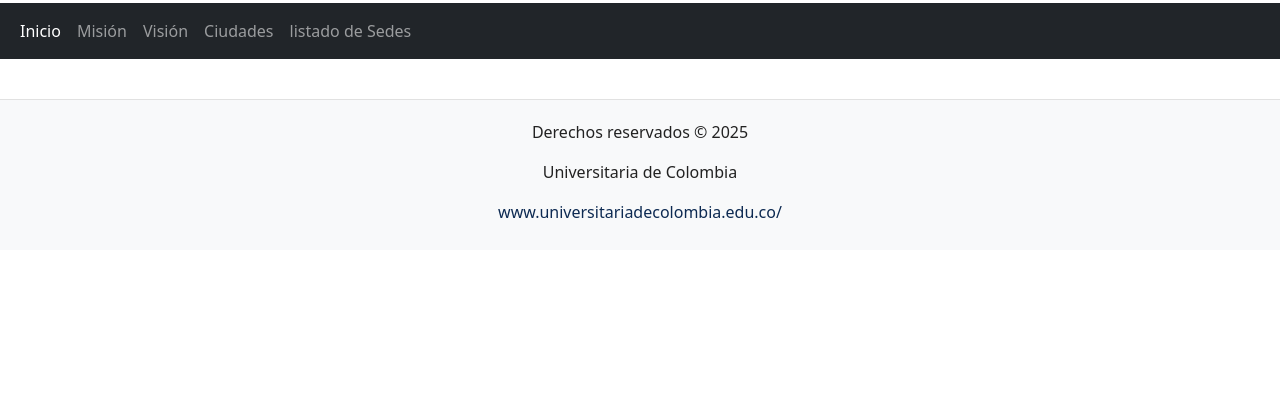
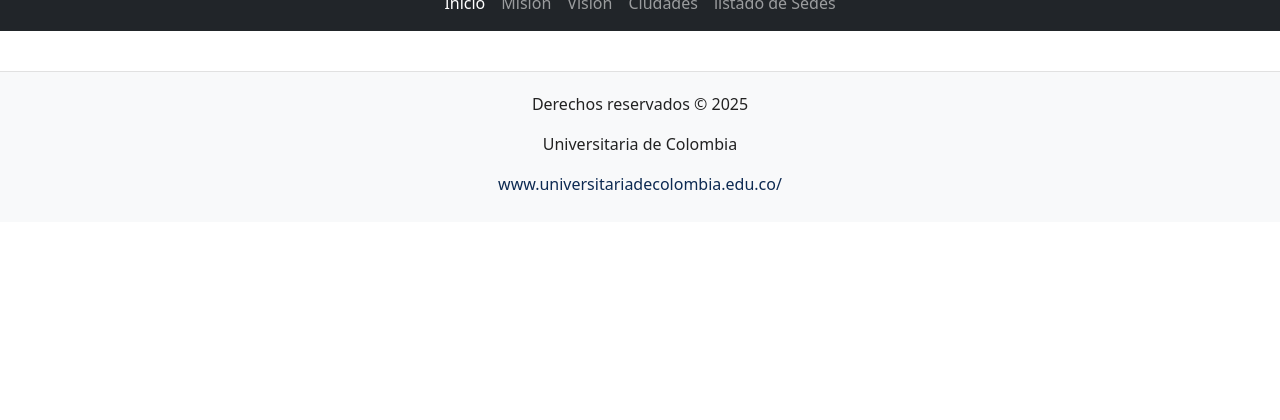
Before and after one commit to AndresVillacobR/PaginaWebAV, a Flask app: page / in a window 1280 px wide. Shown: the part 215-635 px from the top of the page. Run offline with Flask 3, Linux system fonts and the light colour scheme.

Commit message:
se hace arreglo a la base de datos y se suben cambios

```diff
--- a/static/styles.css
+++ b/static/styles.css
@@ -3,9 +3,9 @@
 ========================= */
 .fusion-logo {
   background-color: #0d2a52;
-  padding: 10px 20px;
-  display: flex;
+  padding: 20px 20px;
   align-items: center;
+
 }
 
 .fusion-logo img {
@@ -17,6 +17,15 @@
 .fusion-logo img:hover {
   transform: scale(1.05);
 }
+
+.navbar-nav {
+  display: flex !important;
+  justify-content: center !important;
+  width: 100% !important;
+}
+
+
+
 
 /* =========================
    📑 TITULOS
--- a/templates/base.html
+++ b/templates/base.html
@@ -9,12 +9,12 @@
     <script src="https://cdn.jsdelivr.net/npm/bootstrap@5.3.3/dist/js/bootstrap.bundle.min.js"></script>
   </head>
   <body>
-    <br>
+
     <div class="fusion-logo">
       <img src="https://universitariadecolombia.edu.co/wp-content/uploads/2025/04/Logo_universitaria_white_3-1.png"
            alt="Logo Universitaria de Colombia">
     </div>
-    <br>
+
     <nav class="navbar navbar-expand-sm bg-dark navbar-dark">
       <div class="container-fluid">
         <ul class="navbar-nav">
```
